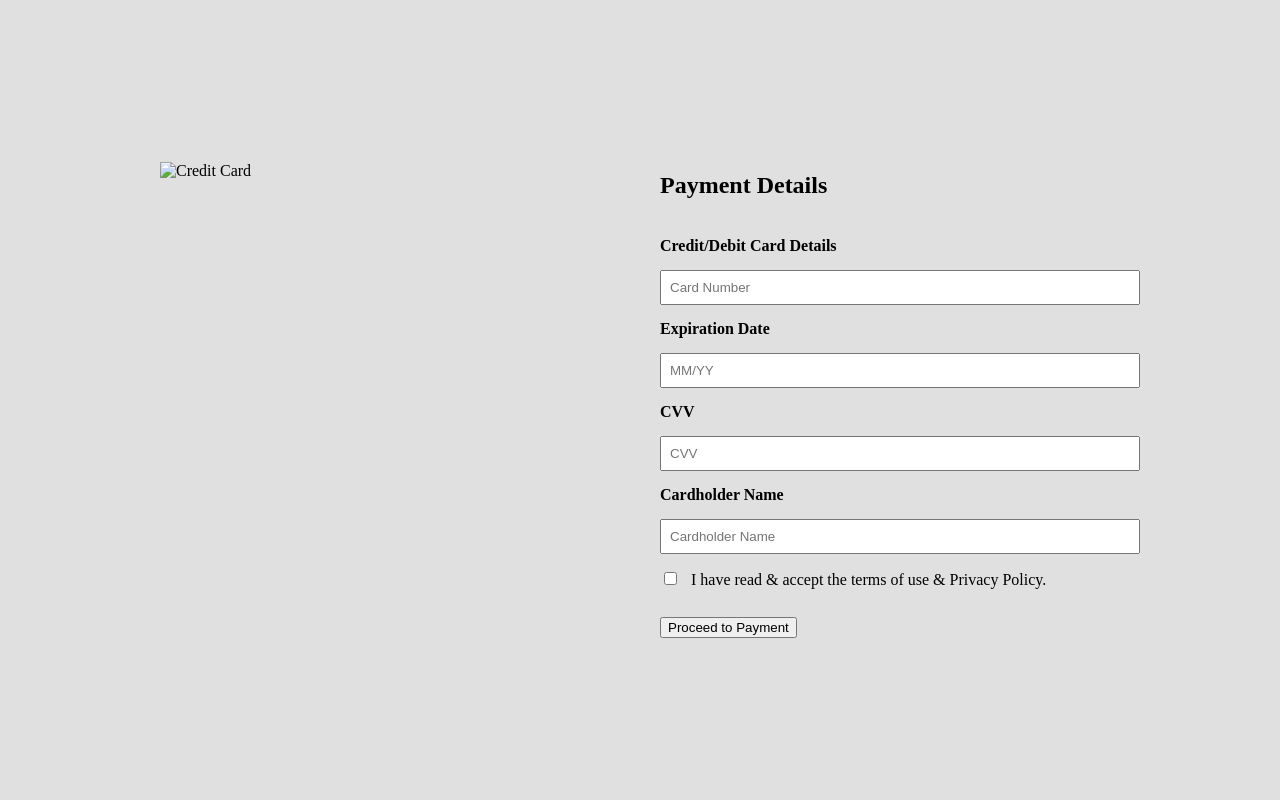
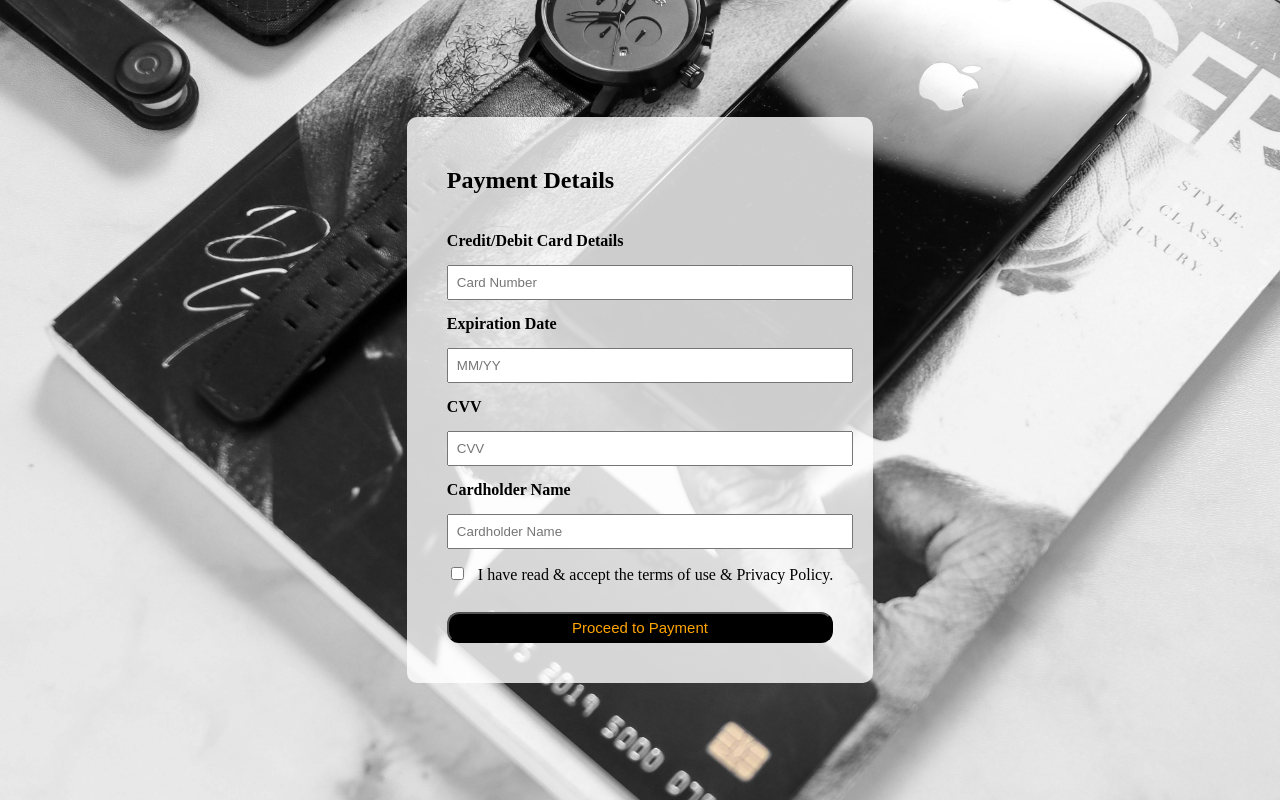
Before and after one commit to Yogesh777droid/Credit-Card-Checkout_002, a plain HTML site: page index.html in a window 1280 px wide. Drawn offline with Linux system fonts and the light colour scheme; files whose address does not match are found by name.

Commit message:
Add files via upload

```diff
--- a/index.html
+++ b/index.html
@@ -1,40 +1,3 @@
-<!-- <!DOCTYPE html>
-<html lang="en">
-<head>
-    <meta charset="UTF-8">
-    <meta name="viewport" content="width=device-width, initial-scale=1.0">
-    <title>Credit Card</title>
-    <link rel="stylesheet" href="./style.css">
-</head>
-<body>
-    <div class="Container"> -->
-    <!-- <h1>Payment details</h1> -->
-    <!-- <div class="rhs">
-<img src="./Images/credit card image.jpg" alt="Credit Card">
-    </div>
-    <div class = "lhs">
-<h2>Payment Details</h2>
-<br>
-<h4>Credit/ Debit card details</h4>
-<input type="text">
-<h4>Expiration Date</h4>
-<input type="text">
-<h4>CVV</h4>
-<input type="text">
-<h4>Cardholder Name</h4>
-<input type="text">
-<p> <input type="checkbox">I have read & accept the terms of user & Pricacy Policy.</p>
-<br>
-<h2>Proceed to Payment</h2>
-    </div>
-</div>
-
-    <script src="./index.js"></script>
-</body>
-</html> -->
-
-
-
 <!DOCTYPE html>
 <html lang="en">
 <head>
@@ -45,10 +8,6 @@
 </head>
 <body>
     <div class="container">
-        <!-- <h1>Payment details</h1> -->
-        <div class="rhs">
-            <img src="./Images/credit card image.jpg" alt="Credit Card" width=100%, height=100%>
-        </div>
         <div class="lhs">
             <h2>Payment Details</h2>
             <br>
--- a/style.css
+++ b/style.css
@@ -1,46 +1,4 @@
-body {
-    background-color: #E0E0E0		;
-}
-
-/* img {
-    float: right;
-    width: 50%;
-    height: 100%;
-    padding: 0%;
-} */
-
-
-/* img {
-    float: right;
-    max-width:2500px;
-    max-height:1000px;
-    width: auto;
-    height: auto;
-  } */
-
-  /* img {
-    background-image: "Images/credit card image.jpg";
-    background-position: center-top;
-    float: right;
-    width: 50%;
-    height: 100%;
-    margin: 0; padding: 0; border: 0;
-  }
-  .lhs {
-    display: block;
-  }
-
-  .image {
-    display: block;
-  }
-  h2 {
-    text-align: center;
-    text-orientation: sideways;
-  } */
-
-
-
-  body, html {
+body, html {
     margin: 0;
     padding: 0;
     width: 100%;
@@ -48,27 +6,19 @@ body {
     display: flex;
     justify-content: center;
     align-items: center;
+    background: url('./Images/credit\ card\ image.jpg') no-repeat center center fixed;
+    background-size: cover;
 }
 
 .container {
-    display: flex;
-    width: 80%;
-    max-width: 1000px;
-    margin: auto;
+    background: rgba(255, 255, 255, 0.8); /* Semi-transparent background for readability */
+    padding: 20px;
+    border-radius: 10px;
 }
 
-.rhs, .lhs {
+.lhs, .rhs {
     flex: 1;
     padding: 20px;
-}
-
-.rhs img {
-    margin: 0;
-    padding: 0;
-    border: 0;
-    width: 100%;
-    height: 100%;
-    display: inline-block;
 }
 
 .lhs h2, .lhs h4, .lhs p {
@@ -84,3 +34,13 @@ body {
 .lhs input[type="checkbox"] {
     margin-right: 10px;
 }
+
+
+button {
+    background-color: black;
+    color: orange;
+    width: 100%;
+    font-size: 15px;
+    border-radius: 12px;
+    padding: 5px;
+}
```
